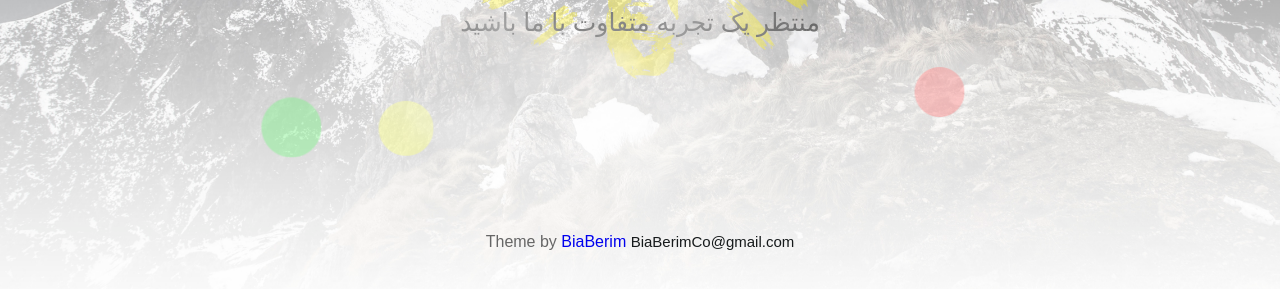
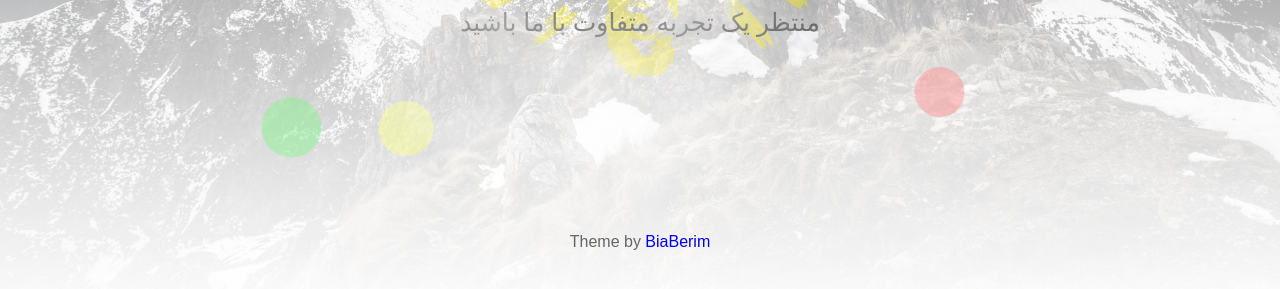
Before and after one commit to amir-shiri2022/BiaBerimLandingPage, a plain HTML site: page index.html in a window 1280 px wide. Shown: the part 485-774 px from the top of the page. Drawn offline with Linux system fonts and the light colour scheme; a web font is replaced by a local one.

```diff
--- a/index.html
+++ b/index.html
@@ -188,7 +188,6 @@
                 <li class="layer" data-depth="0.20">
                     <div class="contact">
                         Theme by <a href="https://BiaBerim.com/" target="_blank">BiaBerim</a>
-                        <a class="mail" href="mailto:BiaBerimCo@gmail?subject=Hi">BiaBerimCo@gmail.com</a>
                     </div>
                 </li>
             </ul>
```
